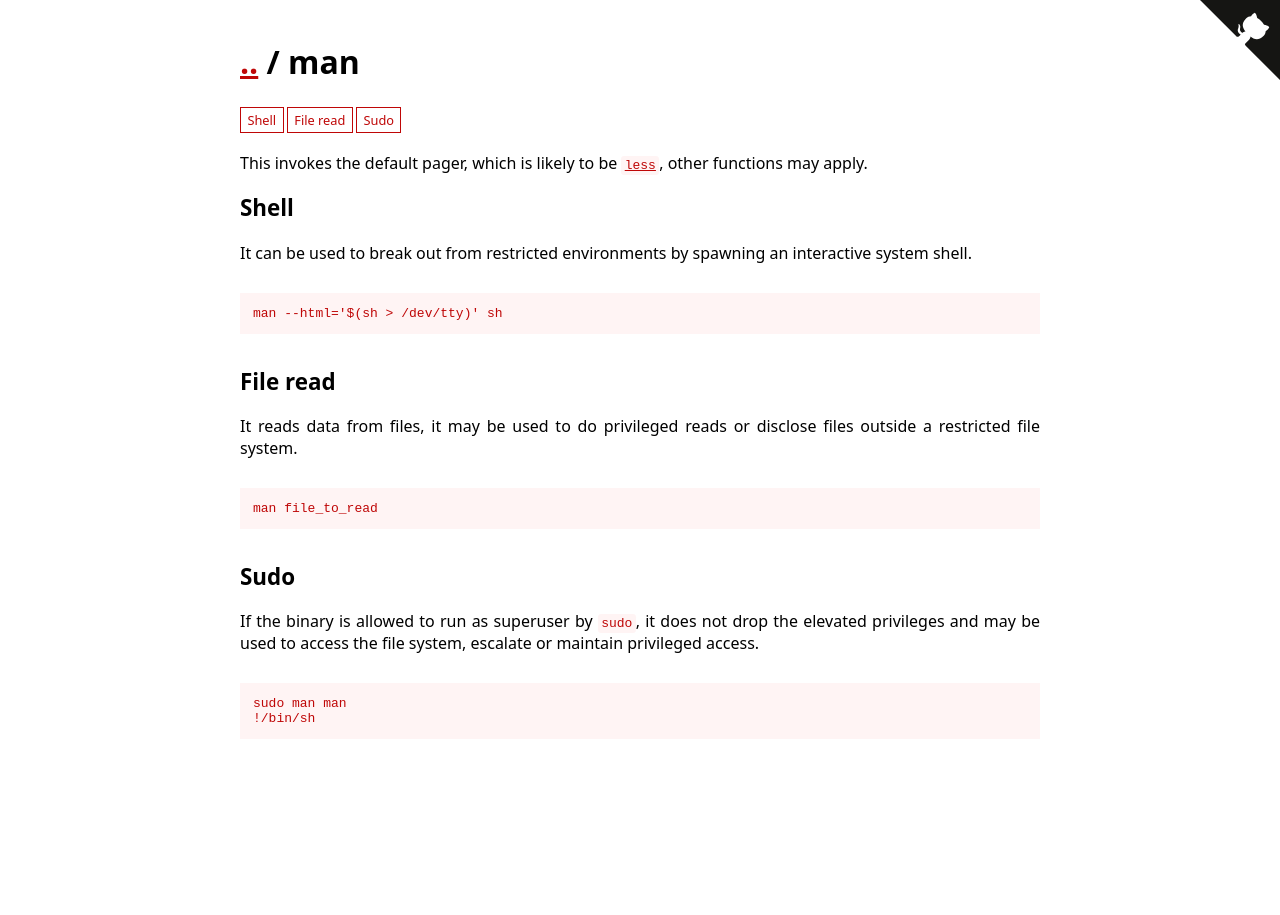
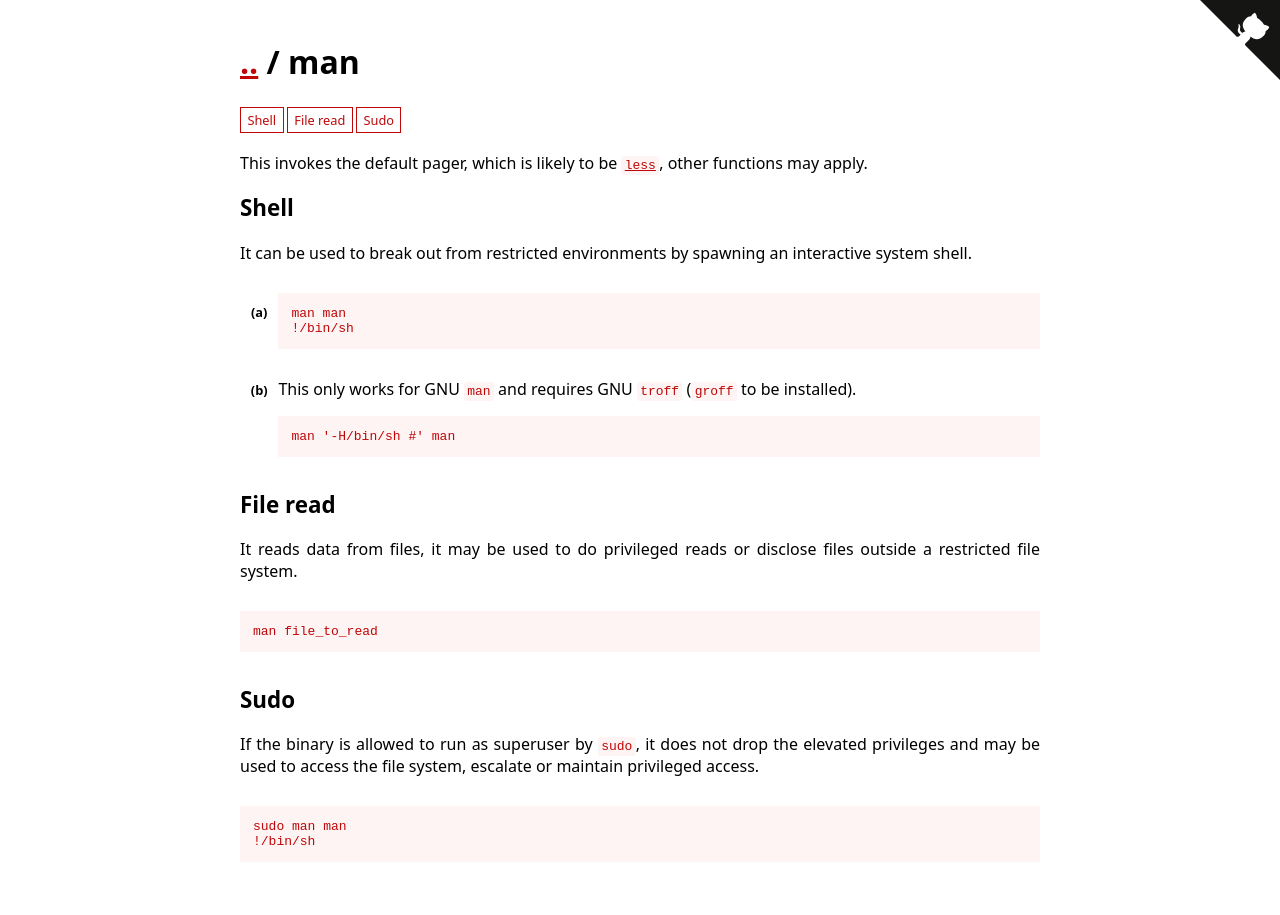
Before and after one commit to GTFOBins/GTFOBins.github.io, a Jekyll site: the page built from _gtfobins/man.md, in a window 1280 px wide. Built offline with Jekyll 4.4.1, drawn with Linux system fonts in a browser that asks for light colours.

Commit message:
Improve the alternative shell function

```diff
--- a/_gtfobins/man.md
+++ b/_gtfobins/man.md
@@ -3,7 +3,11 @@ description: This invokes the default pager, which is likely to be  [`less`](/gt
 functions:
   shell:
     - code: |
-        man --html='$(sh > /dev/tty)' sh
+        man man
+        !/bin/sh
+    - description: This only works for GNU `man` and requires GNU `troff` (`groff` to be installed).
+      code: |
+        man '-H/bin/sh #' man
   file-read:
     - code: man file_to_read
   sudo:
```
